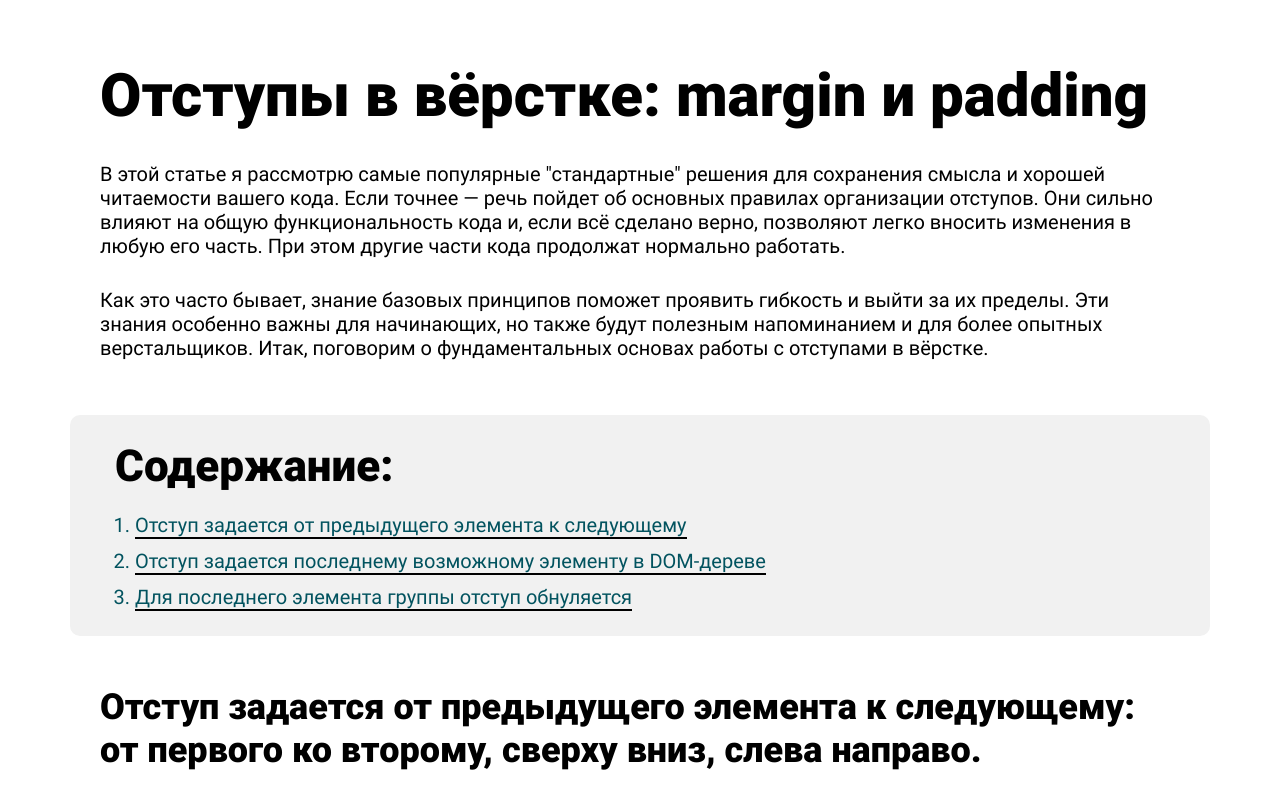
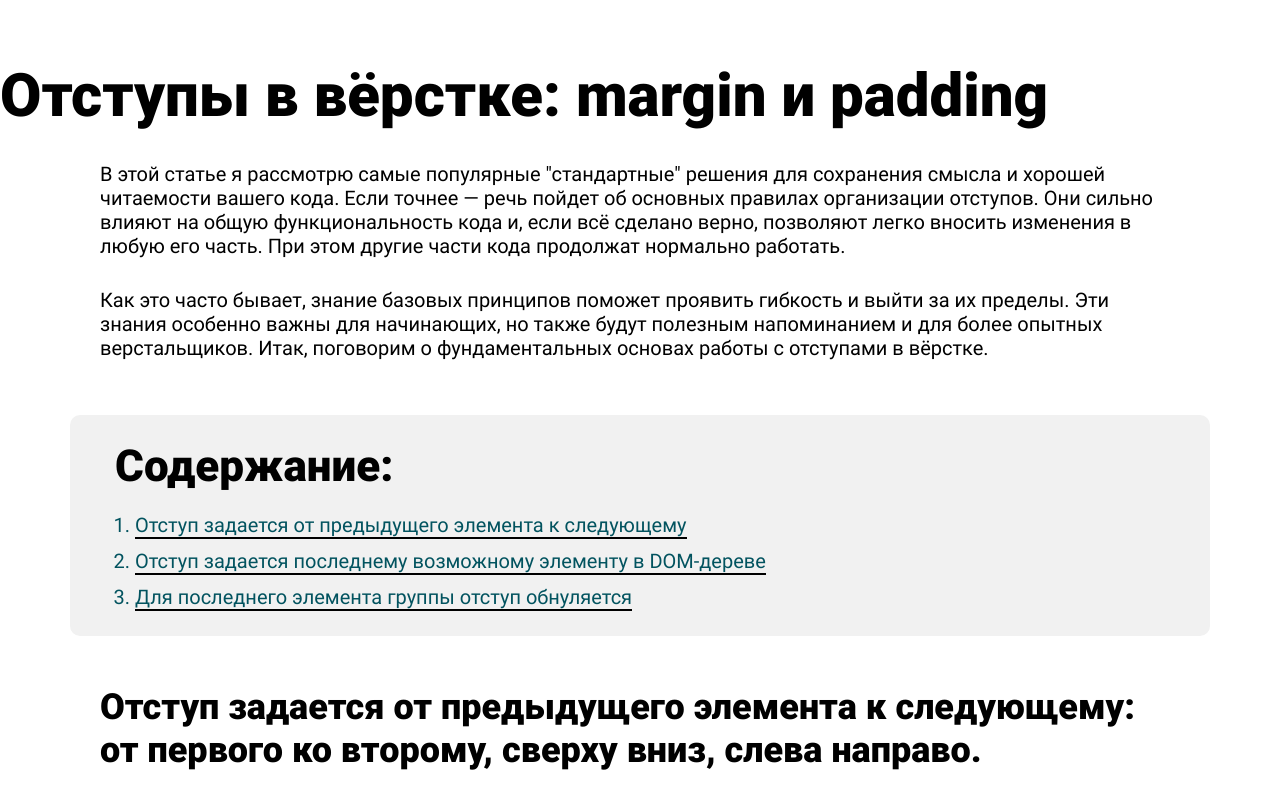
Before and after one commit to YanaGolovan/indantation, a plain HTML site: page index.html in a window 1280 px wide. Shown: the top 799 px of the page. Drawn offline with Linux system fonts and the light colour scheme.

Commit message:
внесла правки

```diff
--- a/css/style.css
+++ b/css/style.css
@@ -70,8 +70,7 @@ body {
     line-height: 120%;
     color: #000;
     letter-spacing: 0;
-    max-width: 1080px;
-    margin: 0 auto 30px;
+    margin: 0 0 30px 0;
 }
 
 .text {
```
